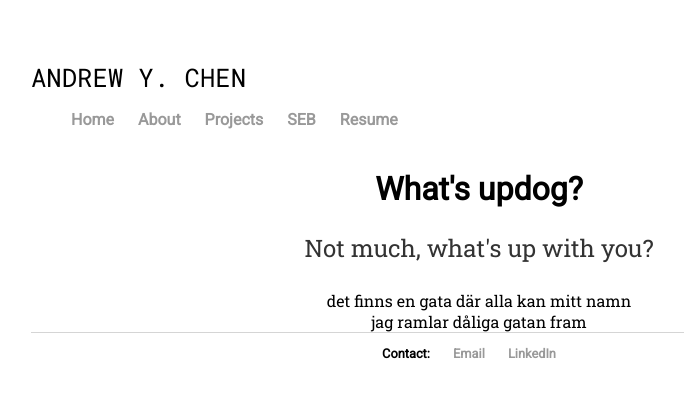
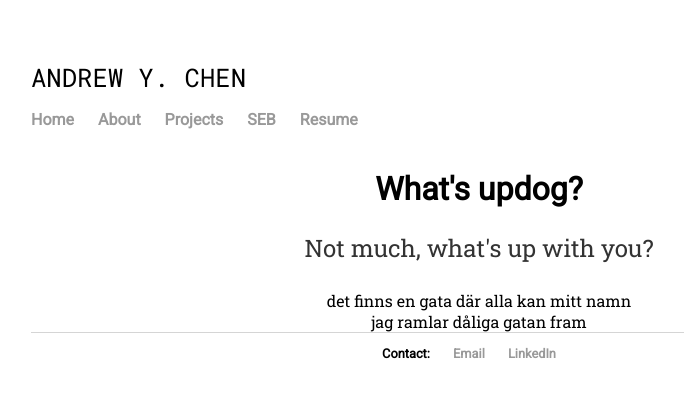
Before and after one commit to carbonheliumnitrogen/carbonheliumnitrogen.github.io, a Jekyll site: the page built from index.html, in a window 1280 px wide. Shown: the top 398 px of the page, without its empty margins (161-845 px from the left). Built offline with Jekyll 4.4.1, drawn with Linux system fonts in a browser that asks for light colours.

Commit message:
Update main.css

```diff
--- a/css/main.css
+++ b/css/main.css
@@ -13,18 +13,16 @@ header {
     font-weight: 400;
     text-transform: uppercase;
 }
-nav ul {
+nav ul, footer ul {
     font-family:'Roboto', 'Helvetica', 'Sans-Serif';
     padding-bottom: 20px;
+    padding-top: 0px;
+    padding-left: 0px;
+    padding-right: 0px;
     list-style: none;
     font-weight: bold;
 }
-footer ul {
-    font-family:'Roboto', 'Helvetica', 'Sans-Serif';
-    padding: 0px;
-    list-style: none;
-    font-weight: bold;
-}
+
 nav ul li, footer ul li {
     display: inline;
     margin-right: 20px;
```
